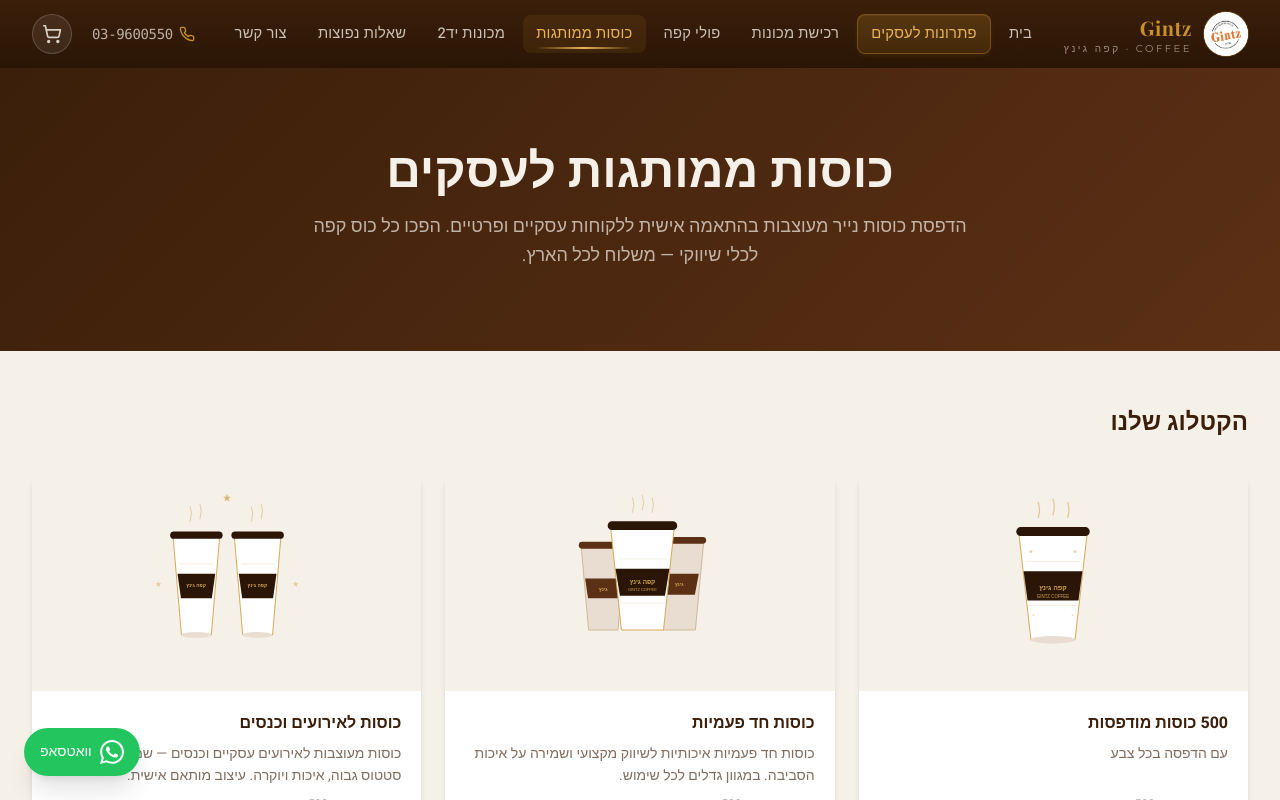
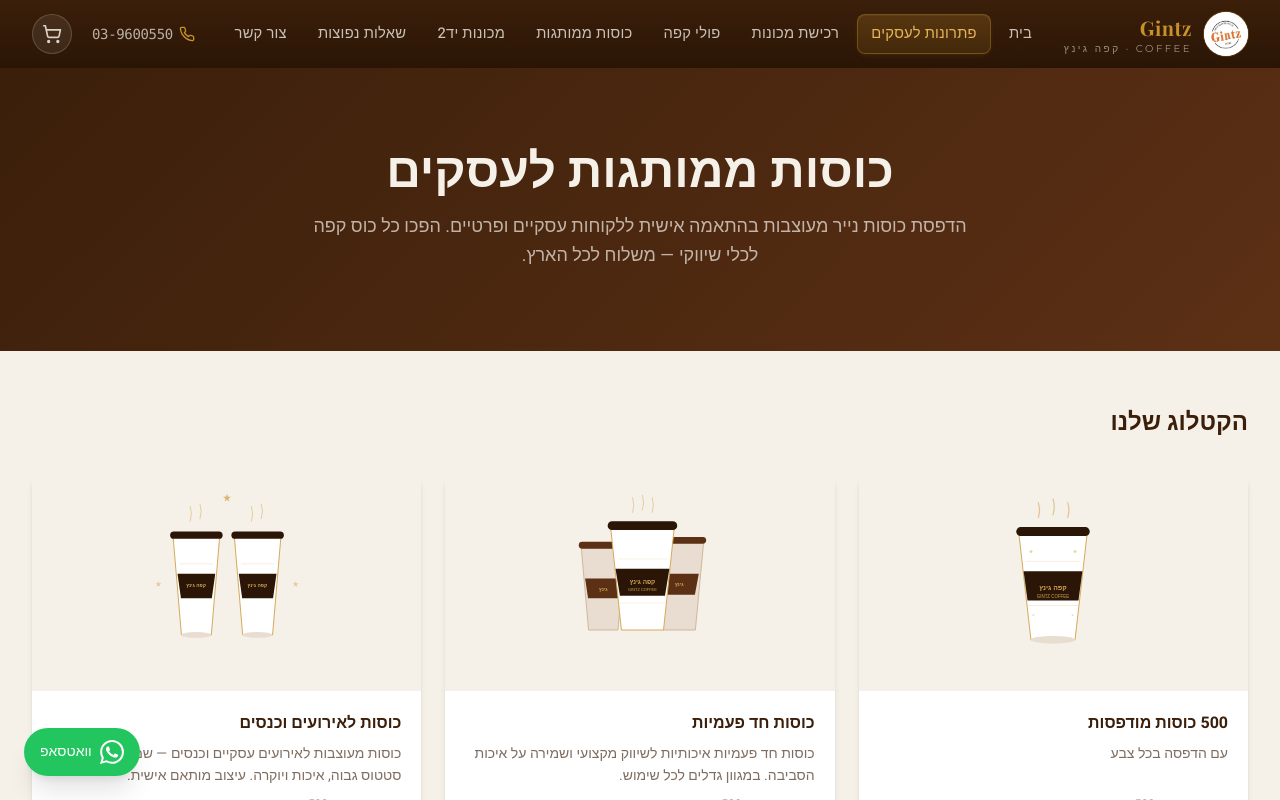
Before and after one commit to ronen12341/gintzcoffee, a Next.js app: page /cups in a window 1280 px wide. Shown: the top 800 px of the page. Built offline with nearby package versions, Linux system fonts and the light colour scheme; a web font is replaced by a local one.

Commit message:
Update site

```diff
--- a/src/components/layout/Navbar.tsx
+++ b/src/components/layout/Navbar.tsx
@@ -13,7 +13,7 @@
   { href: "/business-solutions", label: "פתרונות לעסקים", emphasis: true },
   { href: "/machines", label: "רכישת מכונות" },
   { href: "/beans", label: "פולי קפה" },
-  { href: "/cups", label: "כוסות ממותגות" },
+  { href: "https://www.aspagil.com", label: "כוסות ממותגות", external: true },
   { href: "/bargains", label: "מכונות יד2" },
   { href: "/faq", label: "שאלות נפוצות" },
   { href: "/contact", label: "צור קשר" },
@@ -118,8 +118,21 @@
 
             {/* Desktop nav */}
             <nav className="hidden md:flex items-center gap-1" aria-label="ניווט ראשי">
-              {navLinks.map(({ href, label, emphasis }) => {
+              {navLinks.map(({ href, label, emphasis, external }) => {
                 const active = pathname === href;
+                if (external) {
+                  return (
+                    <a
+                      key={href}
+                      href={href}
+                      target="_blank"
+                      rel="noopener noreferrer"
+                      className={cn("nav-link", emphasis && "nav-link-emphasis")}
+                    >
+                      {label}
+                    </a>
+                  );
+                }
                 return (
                   <Link
                     key={href}
@@ -160,8 +173,21 @@
           aria-label="ניווט מהיר"
         >
           <div className="flex gap-2 overflow-x-auto scrollbar-hide px-4 py-2.5">
-            {navLinks.map(({ href, label, emphasis }) => {
+            {navLinks.map(({ href, label, emphasis, external }) => {
               const active = pathname === href;
+              if (external) {
+                return (
+                  <a
+                    key={href}
+                    href={href}
+                    target="_blank"
+                    rel="noopener noreferrer"
+                    className={cn("nav-chip", emphasis && "nav-chip-emphasis")}
+                  >
+                    {label}
+                  </a>
+                );
+              }
               return (
                 <Link
                   key={href}
@@ -223,8 +249,22 @@
         </div>
 
         <nav className="flex-1 p-3 space-y-1" aria-label="ניווט בתפריט נשלף">
-          {navLinks.map(({ href, label, emphasis }) => {
+          {navLinks.map(({ href, label, emphasis, external }) => {
             const active = pathname === href;
+            if (external) {
+              return (
+                <a
+                  key={href}
+                  href={href}
+                  target="_blank"
+                  rel="noopener noreferrer"
+                  className={cn("drawer-link", emphasis && "drawer-link-emphasis")}
+                  onClick={() => setDrawerOpen(false)}
+                >
+                  {label}
+                </a>
+              );
+            }
             return (
               <Link
                 key={href}
```
